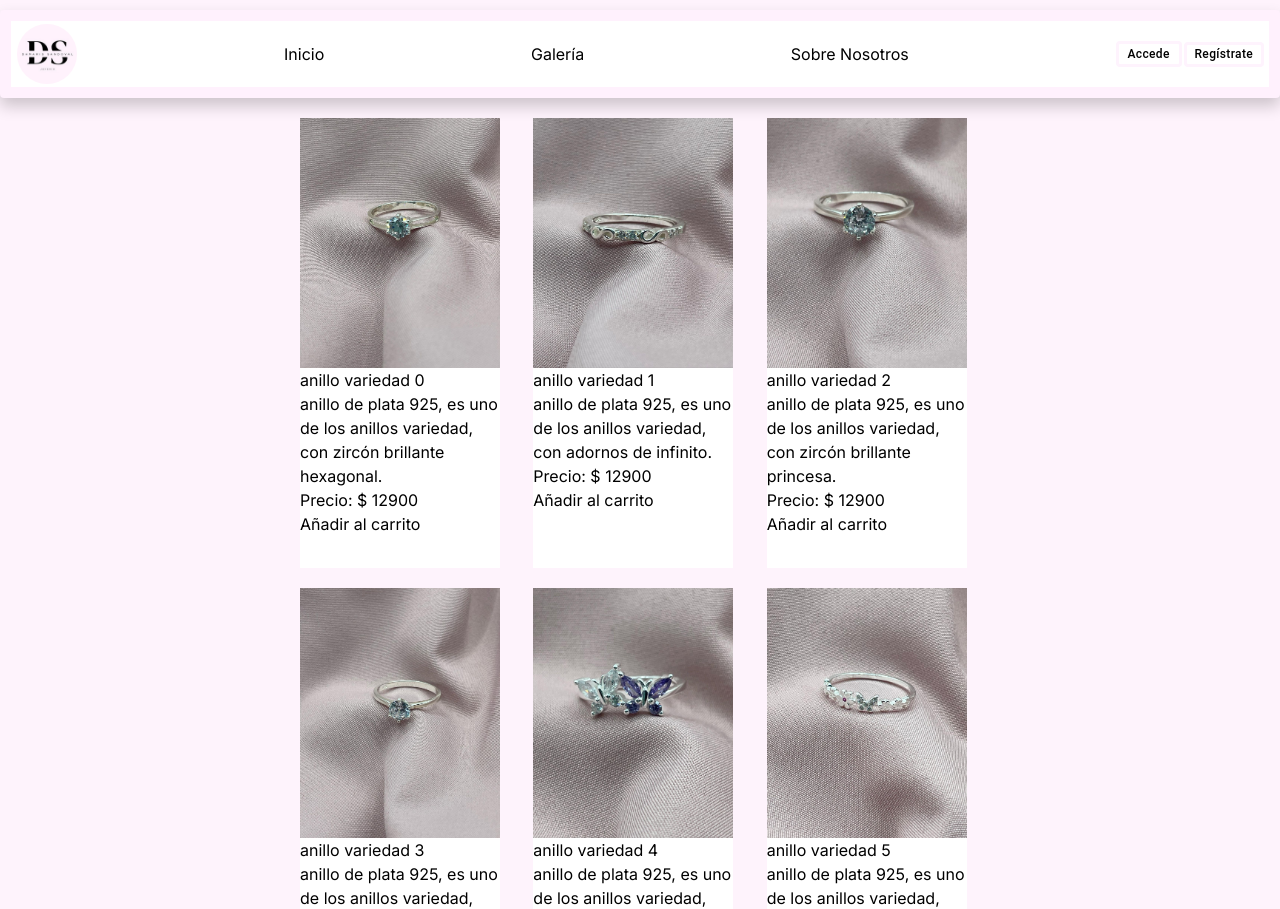
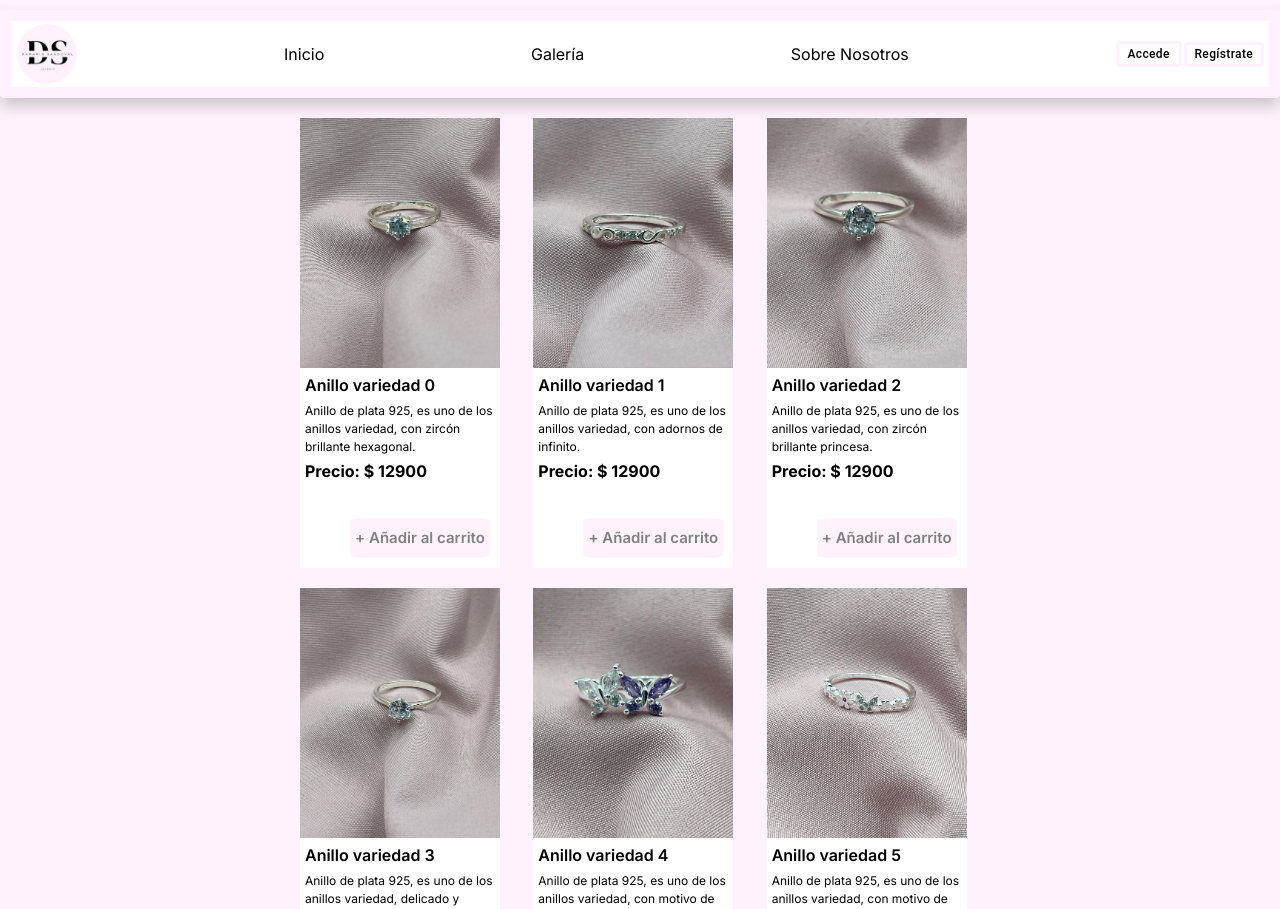
Before and after one commit to guiablanco/joyeria-ds-nextjs, a Next.js app: page /develop in a window 1280 px wide. Shown: the top 909 px of the page. Built offline with nearby package versions, Linux system fonts and the light colour scheme.

Commit message:
Añadiendo formato a las cards de anillos

```diff
--- a/src/app/components/container/ringsList.jsx
+++ b/src/app/components/container/ringsList.jsx
@@ -10,14 +10,14 @@ import ring5 from '../../../assets/joyas/anillos/variedad5.jpg';
 import ring6 from '../../../assets/joyas/anillos/variedad6.jpg';
 import ring7 from '../../../assets/joyas/anillos/variedad7.jpg';
 
-const ringProduct0 = new constructorProduct(10000, "anillo variedad 0", "anillo de plata 925, es uno de los anillos variedad, con zircón brillante hexagonal.", ring0, 12900);
-const ringProduct1 = new constructorProduct(10001, "anillo variedad 1", "anillo de plata 925, es uno de los anillos variedad, con adornos de infinito.", ring1, 12900);
-const ringProduct2 = new constructorProduct(10002, "anillo variedad 2", "anillo de plata 925, es uno de los anillos variedad, con zircón brillante princesa.", ring2, 12900);
-const ringProduct3 = new constructorProduct(10003, "anillo variedad 3", "anillo de plata 925, es uno de los anillos variedad, delicado y elegante, con zircón brillante princesa.", ring3, 12900);
-const ringProduct4 = new constructorProduct(10004, "anillo variedad 4", "anillo de plata 925, es uno de los anillos variedad, con motivo de mariposas de cristales.", ring4, 10500);
-const ringProduct5 = new constructorProduct(10005, "anillo variedad 5", "anillo de plata 925, es uno de los anillos variedad, con motivo de mariposas y flores.", ring5, 12900);
-const ringProduct6 = new constructorProduct(10006, "anillo variedad 6", "anillo de plata 925, es uno de los anillos variedad, abierto y ajustable con cristales.", ring6, 12900);
-const ringProduct7 = new constructorProduct(10007, "anillo variedad 7", "anillo de plata 925, es uno de los anillos variedad, con zircón brillante hexagonal y modelo delgado.", ring7, 12900);
+const ringProduct0 = new constructorProduct(10000, "Anillo variedad 0", "Anillo de plata 925, es uno de los anillos variedad, con zircón brillante hexagonal.", ring0, 12900);
+const ringProduct1 = new constructorProduct(10001, "Anillo variedad 1", "Anillo de plata 925, es uno de los anillos variedad, con adornos de infinito.", ring1, 12900);
+const ringProduct2 = new constructorProduct(10002, "Anillo variedad 2", "Anillo de plata 925, es uno de los anillos variedad, con zircón brillante princesa.", ring2, 12900);
+const ringProduct3 = new constructorProduct(10003, "Anillo variedad 3", "Anillo de plata 925, es uno de los anillos variedad, delicado y elegante, con zircón brillante princesa.", ring3, 12900);
+const ringProduct4 = new constructorProduct(10004, "Anillo variedad 4", "Anillo de plata 925, es uno de los anillos variedad, con motivo de mariposas de cristales.", ring4, 10500);
+const ringProduct5 = new constructorProduct(10005, "Anillo variedad 5", "Anillo de plata 925, es uno de los anillos variedad, con motivo de mariposas y flores.", ring5, 12900);
+const ringProduct6 = new constructorProduct(10006, "Anillo variedad 6", "Anillo de plata 925, es uno de los anillos variedad, abierto y ajustable con cristales.", ring6, 12900);
+const ringProduct7 = new constructorProduct(10007, "Anillo variedad 7", "Anillo de plata 925, es uno de los anillos variedad, con zircón brillante hexagonal y modelo delgado.", ring7, 12900);
 
 export const ringsList = [
     ringProduct0,
--- a/src/app/components/container/ringsProductsList.jsx
+++ b/src/app/components/container/ringsProductsList.jsx
@@ -22,7 +22,7 @@ const RingsProductsList = () => {
                             <h3 className="name">{product.name}</h3>
                             <p className="description">{product.description}</p>
                             <p className="price">Precio: $ {product.price}</p>
-                            <button className="add">Añadir al carrito</button>
+                            <button className="add">+ Añadir al carrito</button>
                         </li>
                     ))
                 }
--- a/src/styles/product.scss
+++ b/src/styles/product.scss
@@ -17,4 +17,39 @@
     width: 200px;
     height: 450px;
     margin: 10px;
+    position: relative;
 }
+
+.name {
+    font-weight: 600;
+    margin-top: 5px;
+    margin-left: 5px;
+}
+
+.description {
+    font-size: 12px;
+    margin-top: 5px;
+    margin-bottom: 3px;
+    margin-left: 5px;
+
+}
+
+.price {
+    font-weight: 700;
+    margin-left: 5px;
+
+}
+
+.add {
+    background-color: #FEF3FC;
+    font-size: 15px;
+    font-weight: 600;
+    color: grey;
+    border-radius: 9%;
+    width: 140px;
+    height: 40px;
+    position: absolute;
+    bottom: 10px;
+    right: 10px;
+
+}
```
